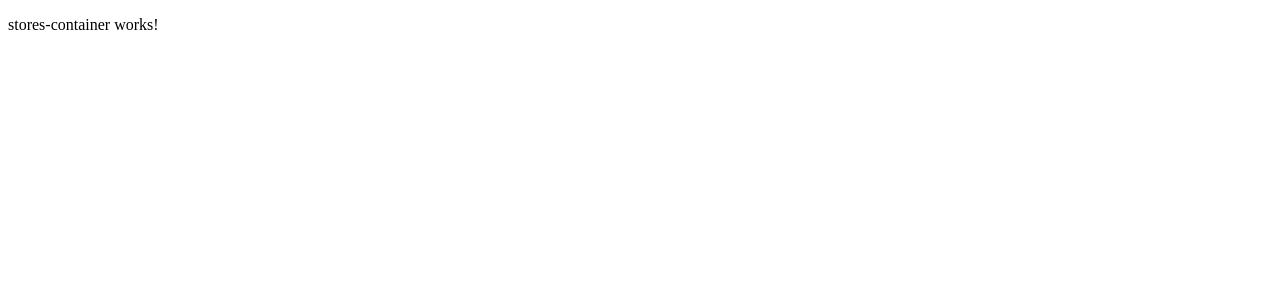
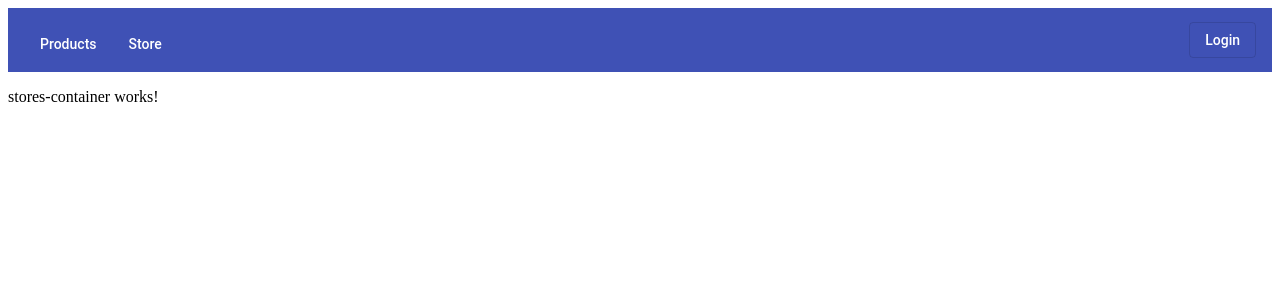
Before and after one commit to SanyiToth/warehouse, an Angular app: page /stores in a window 1280 px wide. Shown: the top 300 px of the page. Built offline with nearby package versions, Linux system fonts and the light colour scheme; data requests are answered from the project's data file.

Commit message:
header module imported in stores module

```diff
--- a/src/app/core/core.module.ts
+++ b/src/app/core/core.module.ts
@@ -11,7 +11,7 @@ import {BrowserAnimationsModule} from "@angular/platform-browser/animations";
 import {AuthModule} from "../shared/auth/auth.module";
 import {MatSnackBarModule} from "@angular/material/snack-bar";
 import {MatDialogModule} from "@angular/material/dialog";
-import {ReactiveFormsModule} from "@angular/forms";
+import {StoresModule} from "../feature/stores/stores.module";
 
 
 @NgModule({
@@ -28,8 +28,8 @@ import {ReactiveFormsModule} from "@angular/forms";
     MatSnackBarModule,
     HttpClientModule,
     FlexLayoutModule,
-    HeaderModule,
     ProductsModule,
+    StoresModule,
     CoreRoutingModule
 
   ],
--- a/src/app/feature/products/products-container/products-container.component.css
+++ b/src/app/feature/products/products-container/products-container.component.css
@@ -3,7 +3,7 @@ h2 {
   text-align: center;
 }
 
-.product-container {
+.products-container {
   width: 90%;
   margin: auto;
 
--- a/src/app/feature/products/products-container/products-container.component.html
+++ b/src/app/feature/products/products-container/products-container.component.html
@@ -1,4 +1,4 @@
-<div class="product-container">
+<div class="products-container">
   <app-header></app-header>
   <app-products-search-engine
     (filterValue)="applyFilter($event)">
--- a/src/app/feature/stores/stores-container/stores-container.component.html
+++ b/src/app/feature/stores/stores-container/stores-container.component.html
@@ -1 +1,10 @@
-<p>stores-container works!</p>
+
+
+
+
+<div class="stores-container">
+<app-header></app-header>
+  <p>stores-container works!</p>
+
+
+</div>
--- a/src/app/feature/stores/stores.module.ts
+++ b/src/app/feature/stores/stores.module.ts
@@ -1,6 +1,7 @@
 import { NgModule } from '@angular/core';
 import { CommonModule } from '@angular/common';
 import { StoresContainerComponent } from './stores-container/stores-container.component';
+import {HeaderModule} from "../../shared/header/header.module";
 
 
 
@@ -9,7 +10,8 @@ import { StoresContainerComponent } from './stores-container/stores-container.co
     StoresContainerComponent
   ],
   imports: [
-    CommonModule
+    CommonModule,
+    HeaderModule
   ]
 })
 export class StoresModule { }
```
